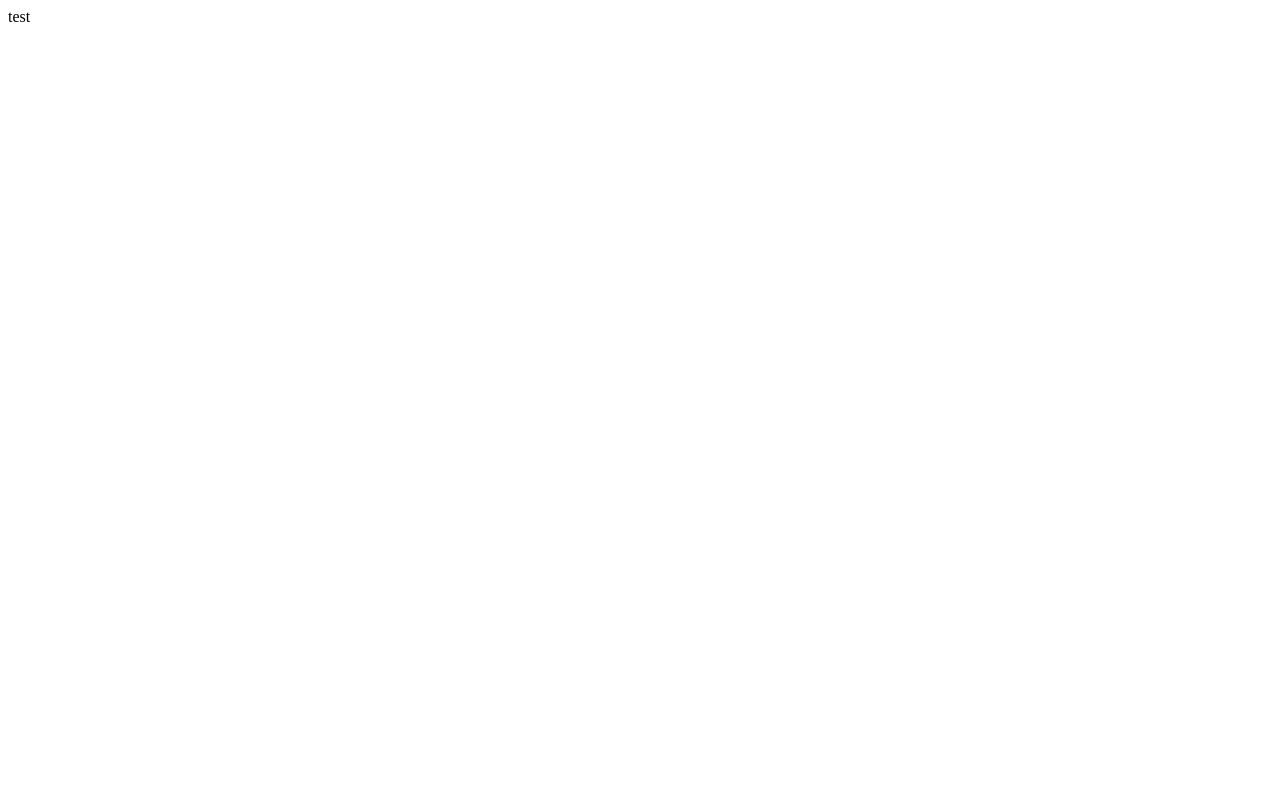
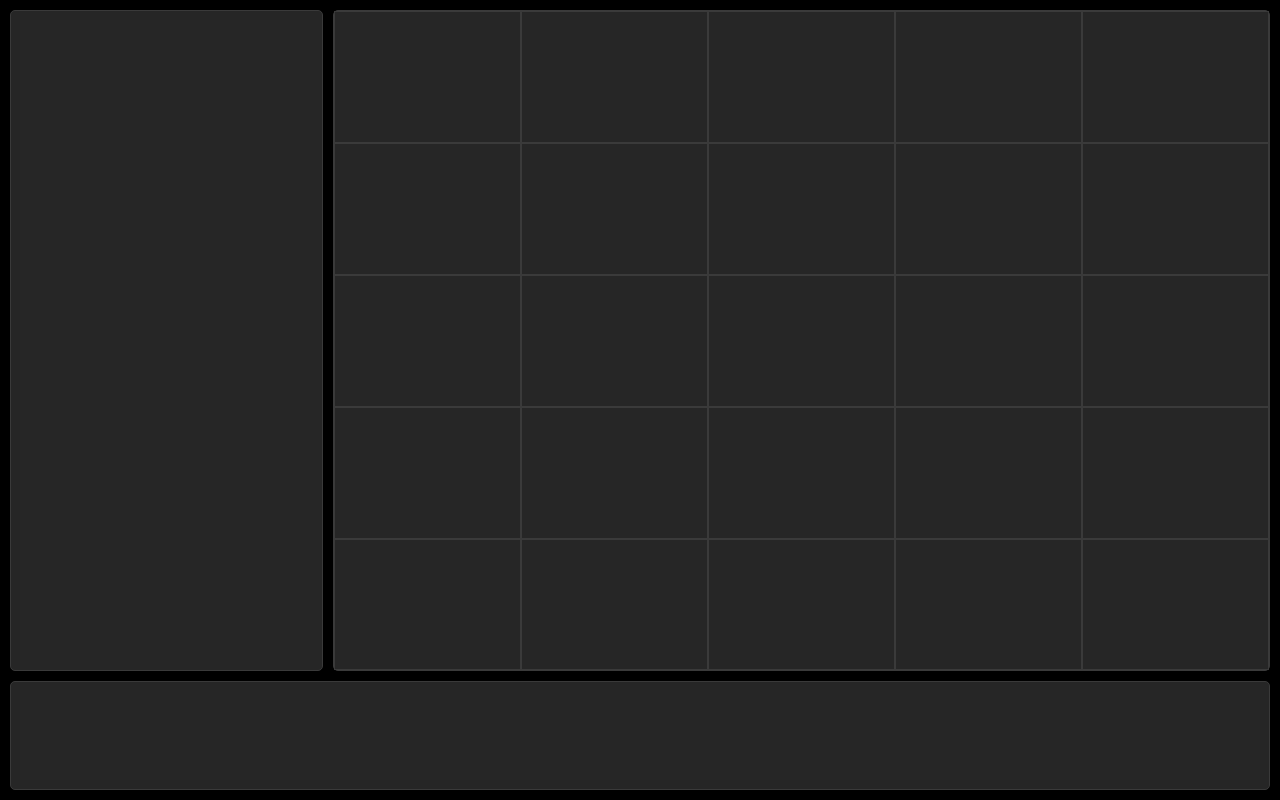
Before and after one commit to mspbb/rltTestTask, a Vue app: page / in a window 1280 px wide. Built offline with nearby package versions, Linux system fonts and the light colour scheme.

Commit message:
style update 1

```diff
--- a/index.html
+++ b/index.html
@@ -1,12 +1,19 @@
 <!DOCTYPE html>
 <html lang="en">
   <head>
-    <meta charset="UTF-8">
-    <link rel="icon" href="/favicon.ico">
-    <meta name="viewport" content="width=device-width, initial-scale=1.0">
+    <meta charset="UTF-8" />
+    <link rel="icon" href="/favicon.ico" />
+    <meta name="viewport" content="width=device-width, initial-scale=1.0" />
     <title>Vite App</title>
   </head>
   <body>
+    <style>
+      * {
+        padding: 0;
+        margin: 0;
+        box-sizing: border-box;
+      }
+    </style>
     <div id="app"></div>
     <script type="module" src="/src/main.js"></script>
   </body>
--- a/package.json
+++ b/package.json
@@ -12,6 +12,7 @@
   },
   "devDependencies": {
     "@vitejs/plugin-vue": "^4.3.4",
+    "sass": "^1.68.0",
     "vite": "^4.4.9"
   }
 }
--- a/src/App.vue
+++ b/src/App.vue
@@ -1,7 +1,15 @@
-<script setup></script>
+<script setup>
+import Inventory from "./components/inventory/Inventory.vue";
+</script>
 
 <template>
-  <div class="wrapper">test</div>
+  <div class="wrapper">
+    <div class="leftDisplay"></div>
+    <div class="inventoryBlock">
+      <Inventory />
+    </div>
+    <div class="input"></div>
+  </div>
 </template>
 
-<style scoped></style>
+<style src="./style.scss"></style>
--- /dev/null
+++ b/src/components/inventory/Inventory.vue
@@ -0,0 +1,39 @@
+<template>
+  <div class="inventory__wrapper">
+    <div class="inventory__slot"></div>
+    <div class="inventory__slot"></div>
+    <div class="inventory__slot"></div>
+    <div class="inventory__slot"></div>
+    <div class="inventory__slot"></div>
+
+    <div class="inventory__slot"></div>
+    <div class="inventory__slot"></div>
+    <div class="inventory__slot"></div>
+    <div class="inventory__slot"></div>
+    <div class="inventory__slot"></div>
+
+    <div class="inventory__slot"></div>
+    <div class="inventory__slot"></div>
+    <div class="inventory__slot"></div>
+    <div class="inventory__slot"></div>
+    <div class="inventory__slot"></div>
+
+    <div class="inventory__slot"></div>
+    <div class="inventory__slot"></div>
+    <div class="inventory__slot"></div>
+    <div class="inventory__slot"></div>
+    <div class="inventory__slot"></div>
+
+    <div class="inventory__slot"></div>
+    <div class="inventory__slot"></div>
+    <div class="inventory__slot"></div>
+    <div class="inventory__slot"></div>
+    <div class="inventory__slot"></div>
+  </div>
+</template>
+
+<script>
+export default {};
+</script>
+
+<style src="./style.scss"></style>
--- /dev/null
+++ b/src/components/inventory/style.scss
@@ -0,0 +1,17 @@
+.inventory {
+  --borderColor: #3a3a3a;
+  --bgColor: #262626;
+  &__wrapper {
+    width: 100%;
+    height: 100%;
+    display: grid;
+    grid-template: 1fr 1fr 1fr 1fr 1fr / 1fr 1fr 1fr 1fr 1fr;
+  }
+  &__slot {
+    border: 1px solid var(--borderColor);
+    &:hover {
+      background: #9b989815;
+      cursor: pointer;
+    }
+  }
+}
--- /dev/null
+++ b/src/style.scss
@@ -0,0 +1,31 @@
+.wrapper {
+  --borderColor: #3a3a3a;
+  --bgColor: #262626;
+  @mixin boxStyle {
+    border: 1px solid var(--borderColor);
+    background: var(--bgColor);
+    border-radius: 5px;
+  }
+
+  padding: 10px;
+  background: #000;
+  display: grid;
+  grid-template-rows: 3fr 3fr 1fr;
+  grid-template-columns: 1fr 3fr;
+  height: 100vh;
+  gap: 10px;
+  grid-template-areas: "A B" "A B" "C C";
+
+  .leftDisplay {
+    grid-area: A;
+    @include boxStyle();
+  }
+  .inventoryBlock {
+    grid-area: B;
+    @include boxStyle();
+  }
+  .input {
+    grid-area: C;
+    @include boxStyle();
+  }
+}
```
Also changed, not shown: 1 other file (tests, documents, lock files or other folders).
